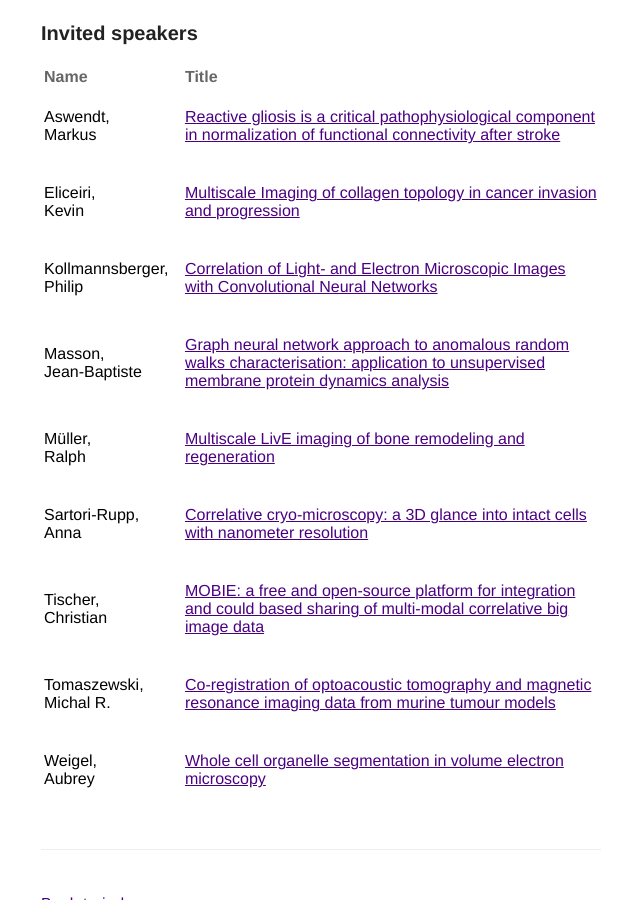
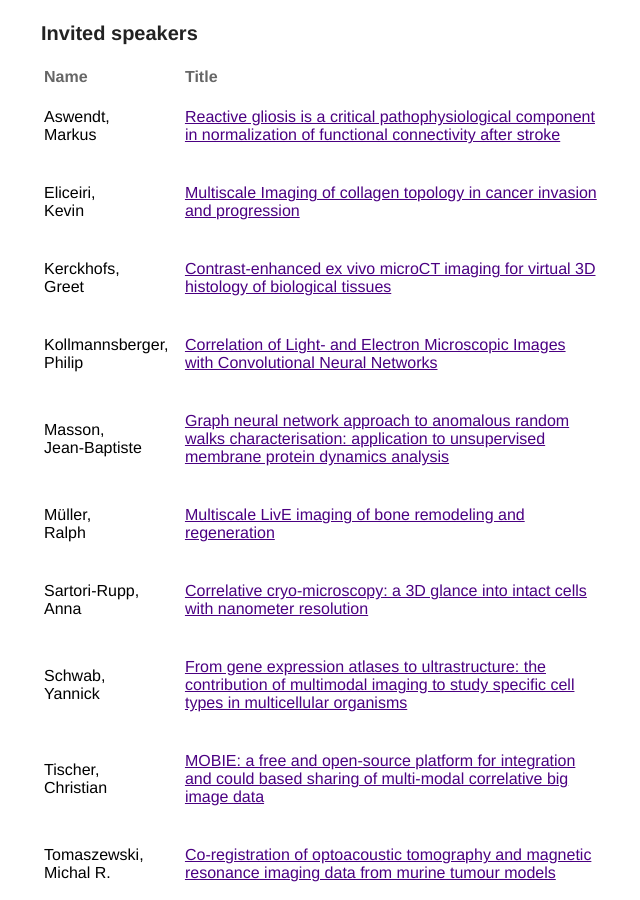
Before and after one commit to cci-gothenburg/cci-gothenburg.github.io, a Jekyll site: the page built from abstracts/index.md, in a window 1280 px wide and 900 px high, scrolled down 844 px. Shown: the whole window, without its empty margins (319-959 px from the left). Built offline with Jekyll 4.4.1, drawn with Linux system fonts in a browser that asks for light colours; some of the changed text lies outside the part shown.

Commit message:
new abstracts

```diff
--- a/abstracts/index.md
+++ b/abstracts/index.md
@@ -26,10 +26,12 @@ Name&nbsp;&nbsp;&nbsp;&nbsp;&nbsp;&nbsp;&nbsp;&nbsp;&nbsp;&nbsp;&nbsp;&nbsp;&nbs
 :--------------------------------| :---
 **Aswendt,<br/>Markus**         | <br/>[Reactive gliosis is a critical pathophysiological component in normalization of functional connectivity after stroke](/AswendtM)<br/><br/>
 **Eliceiri,<br/>Kevin**           | <br/>[Multiscale Imaging of collagen topology in cancer invasion and progression](/EliceiriK)<br/><br/>
+**Kerckhofs,<br/>Greet**  | <br/>[Contrast-enhanced ex vivo microCT imaging for virtual 3D histology of biological tissues](/KerckhofsG)<br/><br/>
 **Kollmannsberger,<br/>Philip**  | <br/>[Correlation of Light- and Electron Microscopic Images with Convolutional Neural Networks](/KollmannsbergerP)<br/><br/>
 **Masson,<br/>Jean-Baptiste**           | <br/>[Graph neural network approach to anomalous random walks characterisation: application to unsupervised membrane protein dynamics analysis](/MassonJ)<br/><br/>
 **Müller,<br/>Ralph**           | <br/>[Multiscale LivE imaging of bone remodeling and regeneration](/MullerR)<br/><br/>
 **Sartori-Rupp,<br/>Anna**       | <br/>[Correlative cryo-microscopy: a 3D glance into intact cells with nanometer resolution](/SartoriRuppA)<br/><br/>
+**Schwab,<br/>Yannick**       | <br/>[From gene expression atlases to ultrastructure: the contribution of multimodal imaging to study specific cell types in multicellular organisms](/SchwabY)<br/><br/>
 **Tischer,<br/>Christian**   | <br/>[MOBIE: a free and open-source platform for integration and could based sharing of multi-modal correlative big image data](/TischerC)<br/><br/>
 **Tomaszewski,<br/>Michal R.**   | <br/>[Co-registration of optoacoustic tomography and magnetic resonance imaging data from murine tumour models](/TomaszewskiM)<br/><br/>
 **Weigel,<br/>Aubrey**           | <br/>[Whole cell organelle segmentation in volume electron microscopy](/WeigelA)<br/><br/>
@@ -149,6 +151,7 @@ Name&nbsp;&nbsp;&nbsp;&nbsp;&nbsp;&nbsp;&nbsp;&nbsp;&nbsp;&nbsp;&nbsp;&nbsp;&nbs
 **Fernández-Monreal,<br/>Mónica**   | <br/>[Cryo-SuperResolution implementation for Cryo-CLEM workflows](/Fernandez-MonrealM)<br/><br/>
 **Fowler,<br/>Donald&nbsp;A.**     | <br/>[Optical Projection Tomography and Light-Sheet Microscopy Combined: Multimodal Mesoscopic Imaging](/FowlerD)<br/><br/>
 **Jolic,<br/>Martina**            | <br/>[Bone Beyond Borders – Monetite-Based Calcium Phosphate Induces Bone Formation Outside The Skeletal Envelope In An Ovis Aries Occipital Bone Model](/JolicM)<br/><br/>
+**Kerckhofs,<br/>Greet**  | <br/>[Contrast-enhanced ex vivo microCT imaging for virtual 3D histology of biological tissues](/KerckhofsG)<br/><br/>
 **Kollmannsberger,<br/>Philip**  | <br/>[Correlation of Light- and Electron Microscopic Images with Convolutional Neural Networks](/KollmannsbergerP)<br/><br/>
 **Konstantinopoulou,<br/>Eleni**            | <br/>[Investigating tuberculosis pathology in the human lung with 3D X-ray Histology; a correlative imaging approach](/KonstantinopoulouE)<br/><br/>
 **Lang,<br/>Marion**         |<br/>[ZEISS Correlative Cryo Workflow – from image acquisition to visualization & analysis](/LangM)<br/><br/>
@@ -165,6 +168,7 @@ Name&nbsp;&nbsp;&nbsp;&nbsp;&nbsp;&nbsp;&nbsp;&nbsp;&nbsp;&nbsp;&nbsp;&nbsp;&nbs
 **Rigort,<br/>Alexander**    |  <br/>[Cryo-CLEM inside the Aquilos Cryo-FIB using a new integrated fluorescence light microscope](/RigortA)<br/><br/>
 **Rouchota,<br/>Maritina**        | <br/>[A preclinical platform that combines dynamic scintigraphy, SPECT and CT imaging towards bone defect diagnosis and therapy assessment](/RouchotaM)<br/><br/>
 **Sartori-Rupp,<br/>Anna**       | <br/>[Correlative cryo-microscopy: a 3D glance into intact cells with nanometer resolution](/SartoriRuppA)<br/><br/>
+**Schwab,<br/>Yannick**       | <br/>[From gene expression atlases to ultrastructure: the contribution of multimodal imaging to study specific cell types in multicellular organisms](/SchwabY)<br/><br/>
 **Schweikhard,<br/>Volker**  |  <br/>[From CLEM to chemical contrast](/SchweikhardV)<br/><br/>
 **Srinivas,<br/>Mangala**       | <br/>[Muldimodal imaging for cell tracking: Bench to Bedside (and back)](/SrinivasM)<br/><br/>
 **Srinivas,<br/>Mangala**       | <br/>[Unusual nanoparticles for multiscale imaging in personalised medicine: From bench to bedside](/SrinivasMp)<br/><br/>
```
Also changed, not shown: _posts/invited/2021-08-25-KerckhofsG.markdown (added, +26 -0 lines), _posts/invited/2021-08-25-SchwabY.markdown (added, +25 -0 lines).
